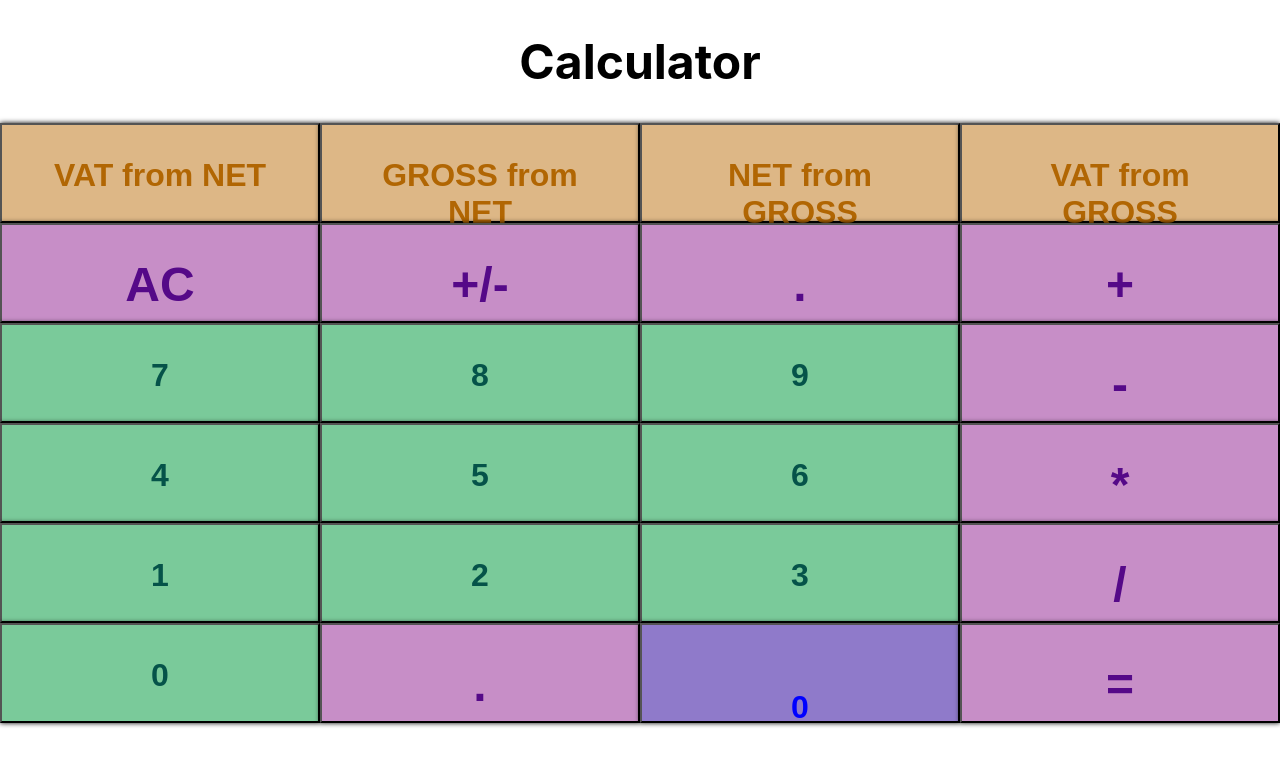
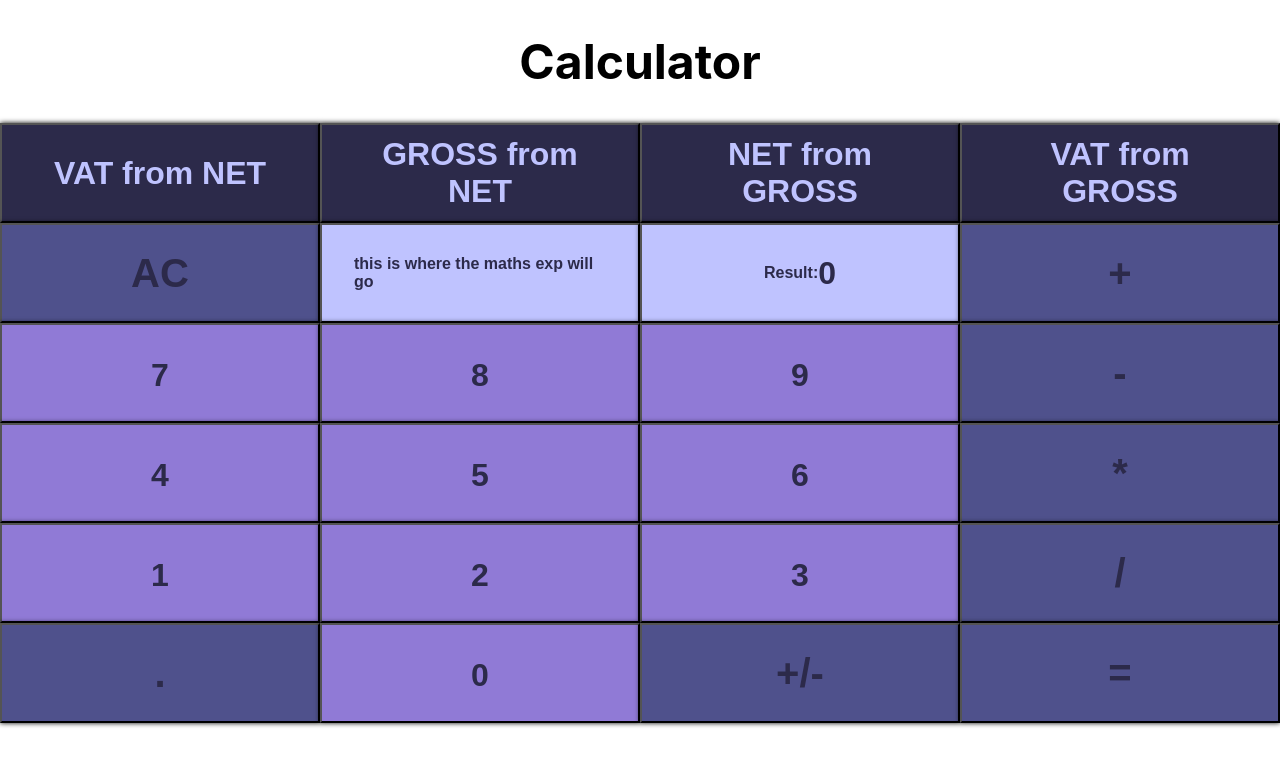
Before and after one commit to maria-walker/accountancy-calculator, a React (Create React App) app: page / in a window 1280 px wide. Shown: the top 766 px of the page. Built offline with nearby package versions, Linux system fonts and the light colour scheme.

Commit message:
swapped buttons around, changed colour scheme

```diff
--- a/src/components/Input.js
+++ b/src/components/Input.js
@@ -69,19 +69,31 @@ const Input = () => {
         >
           AC
         </button>
-        <button className="operator">+/-</button>
-        <button
-          onClick={() => {
-            setMaths((currMaths) => {
-              let newMaths = currMaths;
-              newMaths += ".";
-              console.log(newMaths);
-              return newMaths;
-            });
-          }}
-          className="operator"
-        >
-          .
+        <button className="result">
+          {" "}
+          <p
+            style={{
+              fontSize: "0.5em",
+              textAlign: "left",
+              verticalAlign: "top",
+            }}
+          >
+            {" "}
+            this is where the maths exp will go{" "}
+          </p>{" "}
+        </button>
+        <button className="result">
+          <p
+            style={{
+              fontSize: "0.5em",
+              textAlign: "left",
+              verticalAlign: "top",
+            }}
+          >
+            {" "}
+            Result:{" "}
+          </p>{" "}
+          <Result userInput={userInput} />
         </button>
         <button
           onClick={() => {
@@ -252,6 +264,21 @@ const Input = () => {
         >
           /
         </button>
+
+        <button
+          onClick={() => {
+            setMaths((currMaths) => {
+              let newMaths = currMaths;
+              newMaths += ".";
+              console.log(newMaths);
+              return newMaths;
+            });
+          }}
+          className="operator"
+        >
+          .
+        </button>
+
         <button
           onClick={() => {
             setMaths((currMaths) => {
@@ -265,22 +292,8 @@ const Input = () => {
         >
           0
         </button>
-        <button
-          onClick={() => {
-            setMaths((currMaths) => {
-              let newMaths = currMaths;
-              newMaths += ".";
-              console.log(newMaths);
-              return newMaths;
-            });
-          }}
-          className="operator"
-        >
-          .
-        </button>
-        <button className="result">
-          <Result userInput={userInput} />
-        </button>
+
+        <button className="operator">+/-</button>
         <button
           onClick={() => {
             setUserInput(maths);
--- a/src/components/Result.js
+++ b/src/components/Result.js
@@ -9,7 +9,7 @@ const Result = ({ userInput }) => {
 
   return Number.isNaN(result) ? (
     <div>
-      <p>Please enter a maths expression </p>
+      <p className="resultPara"> Please enter a maths expression </p>
     </div>
   ) : (
     <div>
--- a/src/index.css
+++ b/src/index.css
@@ -1,5 +1,6 @@
 body {
   margin: 0;
+  padding: 0;
   font-family: -apple-system, BlinkMacSystemFont, "Segoe UI", "Roboto", "Oxygen",
     "Ubuntu", "Cantarell", "Fira Sans", "Droid Sans", "Helvetica Neue",
     sans-serif;
@@ -23,6 +24,67 @@ h1 {
 }
 
 .number {
+  background: #907ad6;
+  color: #2c2a4a;
+  box-shadow: 0 0 5px black;
+  font-size: 2em;
+  font-weight: 900;
+  padding: 10%;
+}
+
+.result {
+  display: flex;
+  justify-content: center;
+  align-items: center;
+  background: #bfc3ff;
+  color: #2c2a4a;
+  box-shadow: 0 0 5px black;
+  font-size: 2em;
+  font-weight: 900;
+  padding: 10%;
+}
+
+.operators {
+  display: grid;
+  color: red;
+  grid-template-columns: repeat(4, 0.1875fr);
+  grid-auto-rows: 100px;
+}
+
+.operator {
+  display: flex;
+  justify-content: center;
+  align-items: center;
+  background: #4f518c;
+  color: #2c2a4a;
+  box-shadow: 0 0 5px black;
+  font-size: 2.5em;
+  font-weight: 900;
+  padding: 10%;
+}
+.VAT {
+  display: flex;
+  justify-content: center;
+  align-items: center;
+  background: #2c2a4a;
+  color: #bfc3ff;
+  box-shadow: 0 0 5px black;
+  font-size: 2em;
+  font-weight: 900;
+  padding: 10%;
+}
+
+button:hover {
+  transform: translateZ(2em);
+  opacity: 0.7;
+}
+
+.resultPara {
+  color: red;
+  margin-bottom: 60px;
+}
+
+/* .number {
   background: #7aca9a;
   color: #055349;
   box-shadow: 0 0 5px black;
@@ -38,16 +100,9 @@ h1 {
   font-size: 2em;
   font-weight: 900;
   padding: 10%;
-}
+} */
 
-.operators {
-  display: grid;
-  color: red;
-  grid-template-columns: repeat(4, 0.1875fr);
-  grid-auto-rows: 100px;
-}
-
-.operator {
+/* .operator {
   background: rgb(199, 142, 199);
   color: rgb(85, 9, 136);
   box-shadow: 0 0 5px black;
@@ -62,9 +117,4 @@ h1 {
   font-size: 2em;
   font-weight: 900;
   padding: 10%;
-}
-
-button:hover {
-  transform: translateZ(2em);
-  opacity: 0.7;
-}
+} */
```
